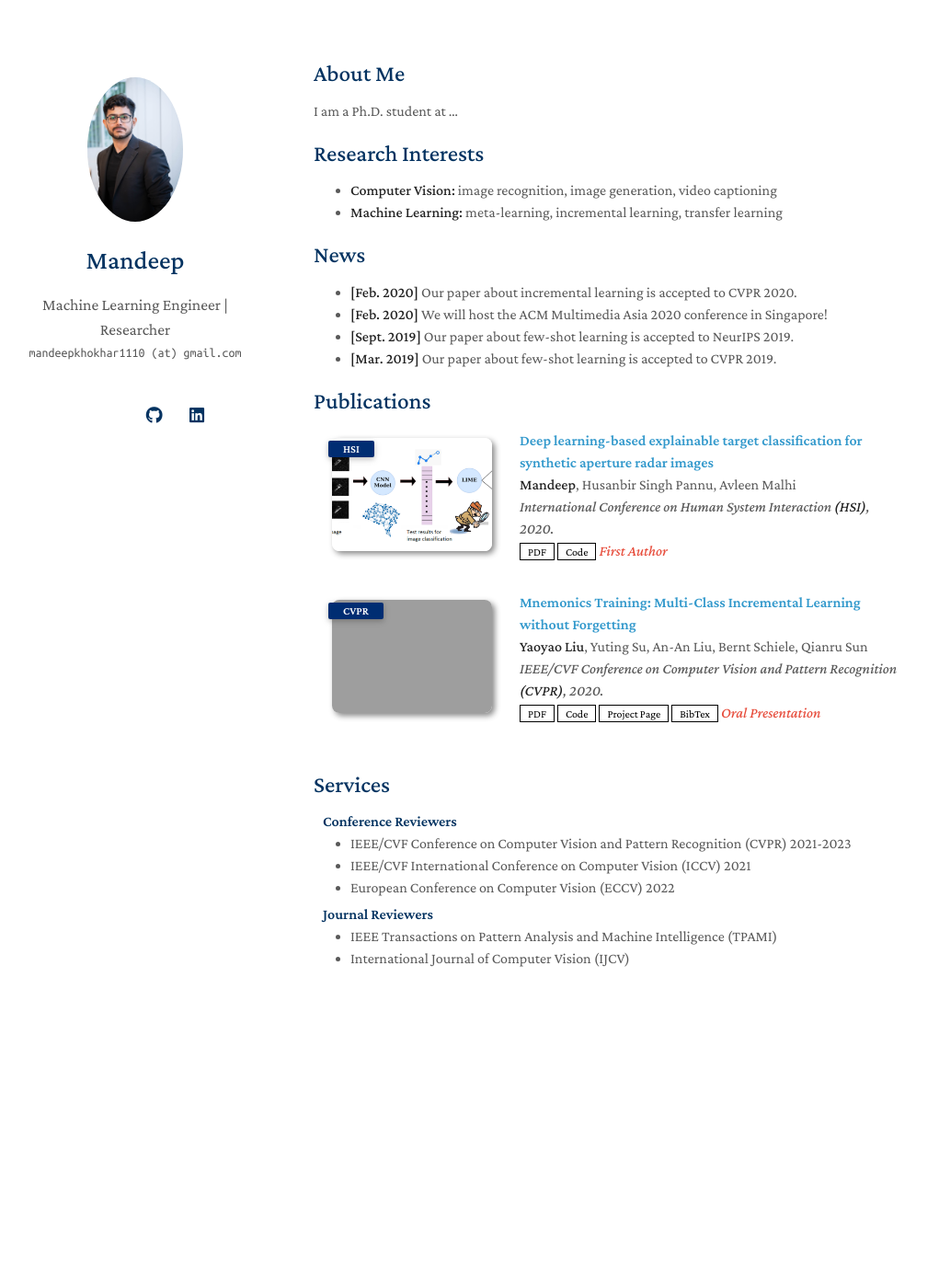
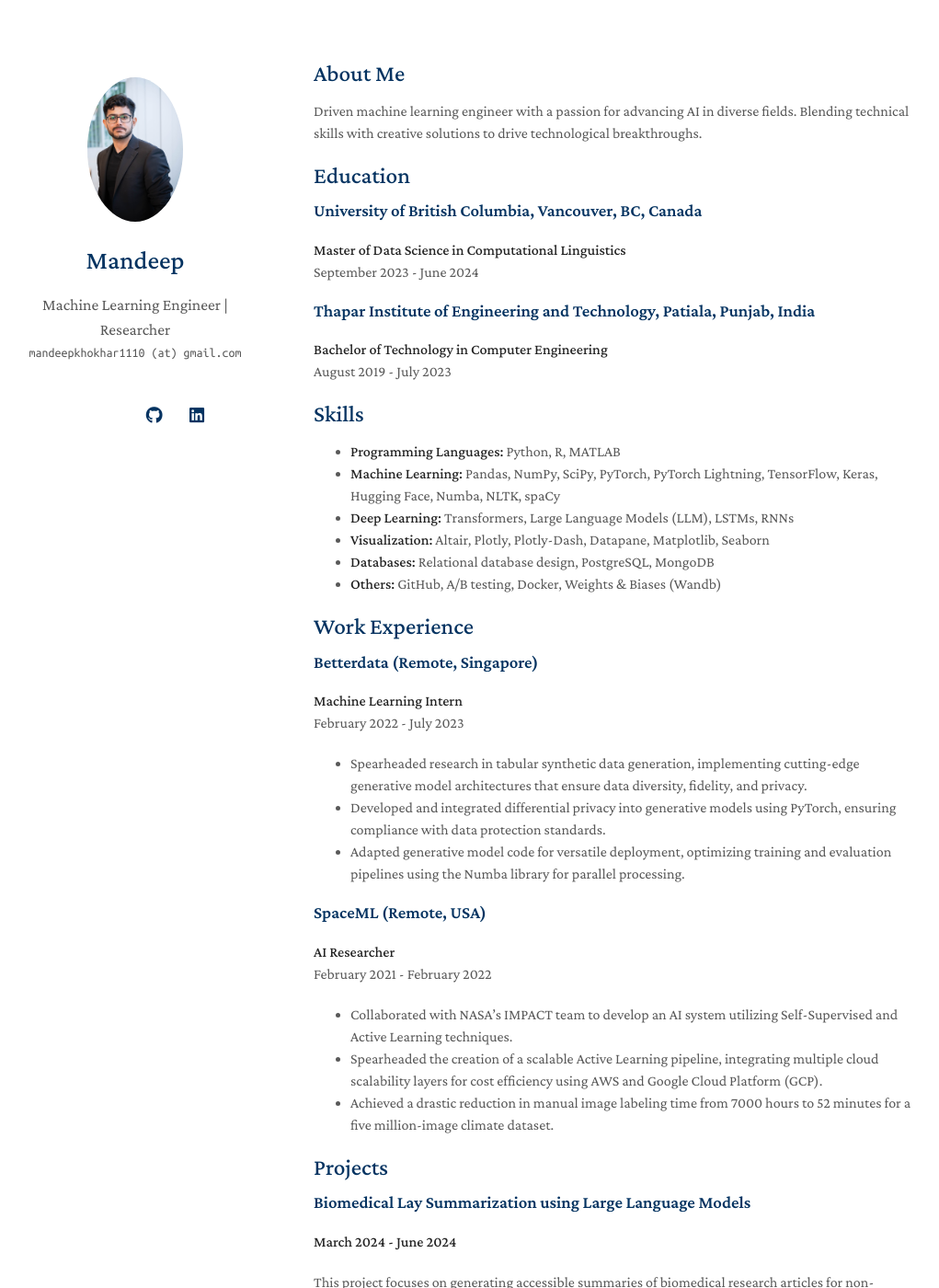
Before and after one commit to M-I-Dx/M-I-Dx.github.io, a Jekyll site: the page built from index.md, in a window 1280 px wide and 1400 px high. Shown: the whole window at 92% size, without its empty margins (129-1150 px from the left). Built offline with Jekyll 4.4.1, drawn with Linux system fonts in a browser that asks for light colours; a style sheet for code colours, icons or effects is not loaded; our own code applies the rules of GitHub Pages for plain Markdown files; some of the changed text lies outside the part shown; grey boxes are pictures that could not be loaded.

Commit message:
Updated the website content

```diff
--- a/_includes/services.md
+++ /dev/null
@@ -1,16 +0,0 @@
-## Services
-
-<h4 style="margin:0 10px 0;">Conference Reviewers</h4>
-
-<ul style="margin:0 0 5px;">
-  <li><a href="http://cvpr2023.thecvf.com/"><autocolor>IEEE/CVF Conference on Computer Vision and Pattern Recognition (CVPR) 2021-2023</autocolor></a></li>
-  <li><a href="http://iccv2021.thecvf.com/"><autocolor>IEEE/CVF International Conference on Computer Vision (ICCV) 2021</autocolor></a></li>
-  <li><a href="https://eccv2022.ecva.net/"><autocolor>European Conference on Computer Vision (ECCV) 2022</autocolor></a></li>
-</ul>
-
-<h4 style="margin:0 10px 0;">Journal Reviewers</h4>
-
-<ul style="margin:0 0 20px;">
-  <li><a href="https://www.computer.org/csdl/journal/tp"><autocolor>IEEE Transactions on Pattern Analysis and Machine Intelligence (TPAMI)</autocolor></a></li>
-  <li><a href="https://www.springer.com/journal/11263"><autocolor>International Journal of Computer Vision (IJCV)</autocolor></a></li>
-</ul>
--- a/index.md
+++ b/index.md
@@ -4,20 +4,61 @@ layout: homepage
 
 ## About Me
 
-I am a Ph.D. student at ...
+Driven machine learning engineer with a passion for advancing AI in diverse fields. Blending technical skills with creative solutions to drive technological breakthroughs.
 
-## Research Interests
+## Education
 
-- **Computer Vision:** image recognition, image generation, video captioning
-- **Machine Learning:** meta-learning, incremental learning, transfer learning
+### University of British Columbia, Vancouver, BC, Canada
+**Master of Data Science in Computational Linguistics**
+September 2023 - June 2024
 
-## News
+### Thapar Institute of Engineering and Technology, Patiala, Punjab, India
+**Bachelor of Technology in Computer Engineering**
+August 2019 - July 2023
 
-- **[Feb. 2020]** Our paper about incremental learning is accepted to CVPR 2020.
-- **[Feb. 2020]** We will host the ACM Multimedia Asia 2020 conference in Singapore!
-- **[Sept. 2019]** Our paper about few-shot learning is accepted to NeurIPS 2019.
-- **[Mar. 2019]** Our paper about few-shot learning is accepted to CVPR 2019.
+## Skills
+
+- **Programming Languages:** Python, R, MATLAB
+- **Machine Learning:** Pandas, NumPy, SciPy, PyTorch, PyTorch Lightning, TensorFlow, Keras, Hugging Face, Numba, NLTK, spaCy
+- **Deep Learning:** Transformers, Large Language Models (LLM), LSTMs, RNNs
+- **Visualization:** Altair, Plotly, Plotly-Dash, Datapane, Matplotlib, Seaborn
+- **Databases:** Relational database design, PostgreSQL, MongoDB
+- **Others:** GitHub, A/B testing, Docker, Weights & Biases (Wandb)
+
+## Work Experience
+
+### Betterdata (Remote, Singapore)
+**Machine Learning Intern**
+February 2022 - July 2023
+
+- Spearheaded research in tabular synthetic data generation, implementing cutting-edge generative model architectures that ensure data diversity, fidelity, and privacy.
+- Developed and integrated differential privacy into generative models using PyTorch, ensuring compliance with data protection standards.
+- Adapted generative model code for versatile deployment, optimizing training and evaluation pipelines using the Numba library for parallel processing.
+
+### SpaceML (Remote, USA)
+**AI Researcher**
+February 2021 - February 2022
+
+- Collaborated with NASA's IMPACT team to develop an AI system utilizing Self-Supervised and Active Learning techniques.
+- Spearheaded the creation of a scalable Active Learning pipeline, integrating multiple cloud scalability layers for cost efficiency using AWS and Google Cloud Platform (GCP).
+- Achieved a drastic reduction in manual image labeling time from 7000 hours to 52 minutes for a five million-image climate dataset.
+
+## Projects
+
+### Biomedical Lay Summarization using Large Language Models
+**March 2024 - June 2024**
+
+This project focuses on generating accessible summaries of biomedical research articles for non-expert audiences, aiming to bridge the gap between complex biomedical knowledge and public understanding.
+
+- Led the development of innovative NLP models using domain-specific LLMs like BioMistral7b.
+- Explored advanced techniques such as retrieval-augmented generation (RAG) and representation engineering to enhance model performance.
+- Developed an innovative approach by integrating control vectors with the BioMistral7b LLM.
+
+## Contact
+
+- **Email:** mandeepkhokhar1110@gmail.com
+- **GitHub:** [M-I-Dx](https://github.com/M-I-Dx)
+- **LinkedIn:** [Mandeep on LinkedIn](https://www.linkedin.com/in/mandeep-0708a2186/)
+- **Google Scholar:** [Mandeep on Google Scholar](https://scholar.google.com/citations?user=pD41Uw8AAAAJ&hl=en&authuser=1)
 
 {% include_relative _includes/publications.md %}
-
-{% include_relative _includes/services.md %}
```
Also changed, not shown: README.md (deleted), README_de.md (deleted), README_zh_Hans.md (deleted), README_zh_Hant.md (deleted).
